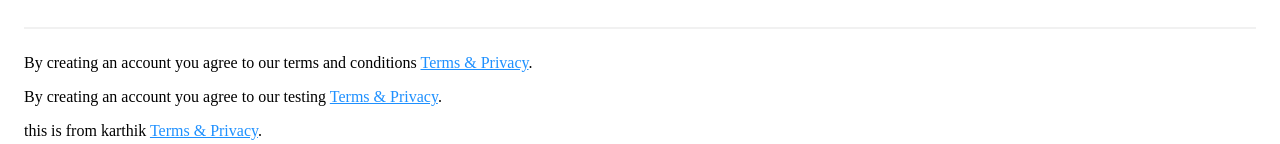
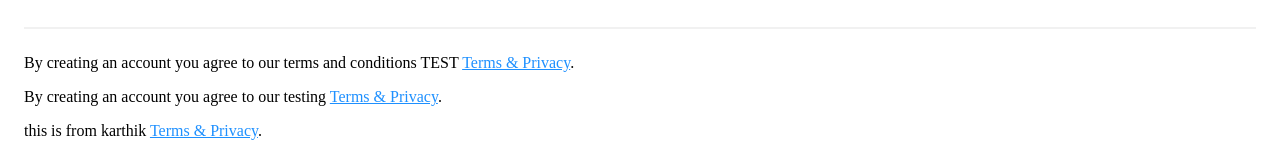
Before and after one commit to ManojKRISHNAPPA/microdegree-IT-batch-2025, a plain HTML site: page webapp/index.html in a window 1280 px wide. Shown: the part 416-560 px from the top of the page. Drawn offline with Linux system fonts and the light colour scheme.

Commit message:
commit from karthik

```diff
--- a/webapp/index.html
+++ b/webapp/index.html
@@ -73,7 +73,7 @@ a {
     <input type="password" placeholder="Repeat Password" name="psw-repeat" id="psw-repeat" required>
     <hr>
 
-    <p>By creating an account you agree to our  terms and conditions <a href="#">Terms & Privacy</a>.</p>
+    <p>By creating an account you agree to our  terms and conditions TEST <a href="#">Terms & Privacy</a>.</p>
     <p>By creating an account you agree to our testing <a href="#">Terms & Privacy</a>.</p>
     <p>this is from karthik <a href="#">Terms & Privacy</a>.</p>
     <button type="submit" class="registerbtn">Register</button>
```
